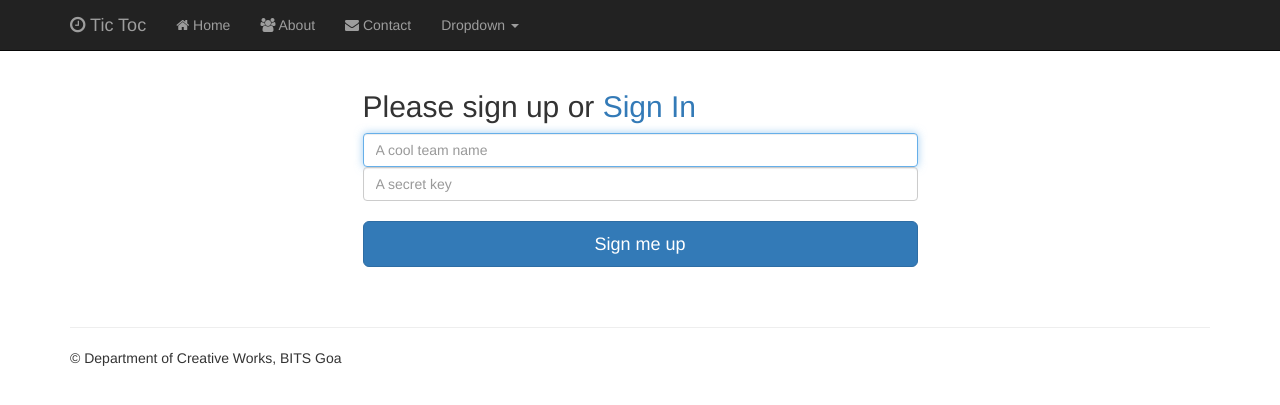
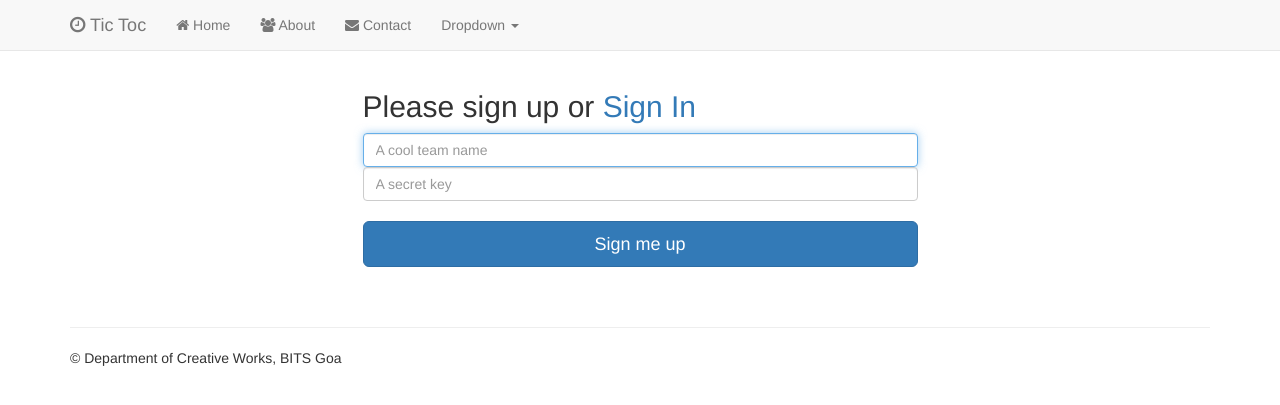
Before and after one commit to UtkarshMe/DocwTicToc, a Node server app: page /signup in a window 1280 px wide. Shown: the top 405 px of the page. Run offline with Node 20, Linux system fonts and the light colour scheme; some libraries are stand-ins or nearby versions.

Commit message:
Use theme navbar config in all views

```diff
--- a/views/admin.ejs
+++ b/views/admin.ejs
@@ -33,7 +33,7 @@
 
   <body>
 
-    <nav class="navbar navbar-inverse navbar-fixed-top">
+    <nav class="navbar navbar-<%= app.navbar.style %> navbar-fixed-top">
       <div class="container">
         <div class="navbar-header">
           <button type="button" class="navbar-toggle collapsed" data-toggle="collapse" data-target="#navbar" aria-expanded="false" aria-controls="navbar">
--- a/views/index.ejs
+++ b/views/index.ejs
@@ -36,7 +36,7 @@
 
   <body>
 
-    <nav class="navbar navbar-inverse navbar-fixed-top">
+    <nav class="navbar navbar-<%= app.navbar.style %> navbar-fixed-top">
       <div class="container">
         <div class="navbar-header">
           <button type="button" class="navbar-toggle collapsed" data-toggle="collapse" data-target="#navbar" aria-expanded="false" aria-controls="navbar">
--- a/views/login.ejs
+++ b/views/login.ejs
@@ -35,7 +35,7 @@
 
   <body>
 
-    <nav class="navbar navbar-inverse navbar-fixed-top">
+    <nav class="navbar navbar-<%= app.navbar.style %> navbar-fixed-top">
       <div class="container">
         <div class="navbar-header">
           <button type="button" class="navbar-toggle collapsed" data-toggle="collapse" data-target="#navbar" aria-expanded="false" aria-controls="navbar">
--- a/views/profile.ejs
+++ b/views/profile.ejs
@@ -36,7 +36,7 @@
 
   <body>
 
-    <nav class="navbar navbar-inverse navbar-fixed-top">
+    <nav class="navbar navbar-<%= app.navbar.style %> navbar-fixed-top">
       <div class="container">
         <div class="navbar-header">
           <button type="button" class="navbar-toggle collapsed" data-toggle="collapse" data-target="#navbar" aria-expanded="false" aria-controls="navbar">
--- a/views/signup.ejs
+++ b/views/signup.ejs
@@ -35,7 +35,7 @@
 
   <body>
 
-    <nav class="navbar navbar-inverse navbar-fixed-top">
+    <nav class="navbar navbar-<%= app.navbar.style %> navbar-fixed-top">
       <div class="container">
         <div class="navbar-header">
           <button type="button" class="navbar-toggle collapsed" data-toggle="collapse" data-target="#navbar" aria-expanded="false" aria-controls="navbar">
--- a/views/signup_step2.ejs
+++ b/views/signup_step2.ejs
@@ -35,7 +35,7 @@
 
   <body>
 
-    <nav class="navbar navbar-inverse navbar-fixed-top">
+    <nav class="navbar navbar-<%= app.navbar.style %> navbar-fixed-top">
       <div class="container">
         <div class="navbar-header">
           <button type="button" class="navbar-toggle collapsed" data-toggle="collapse" data-target="#navbar" aria-expanded="false" aria-controls="navbar">
```
